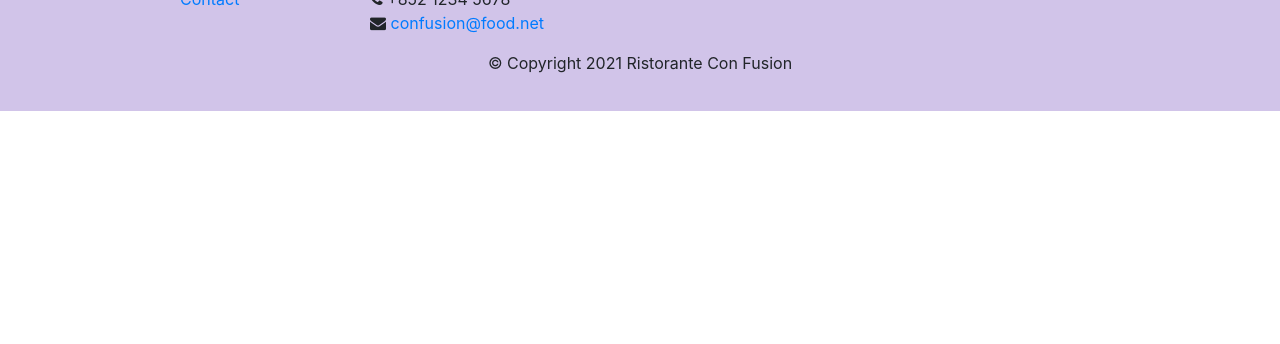
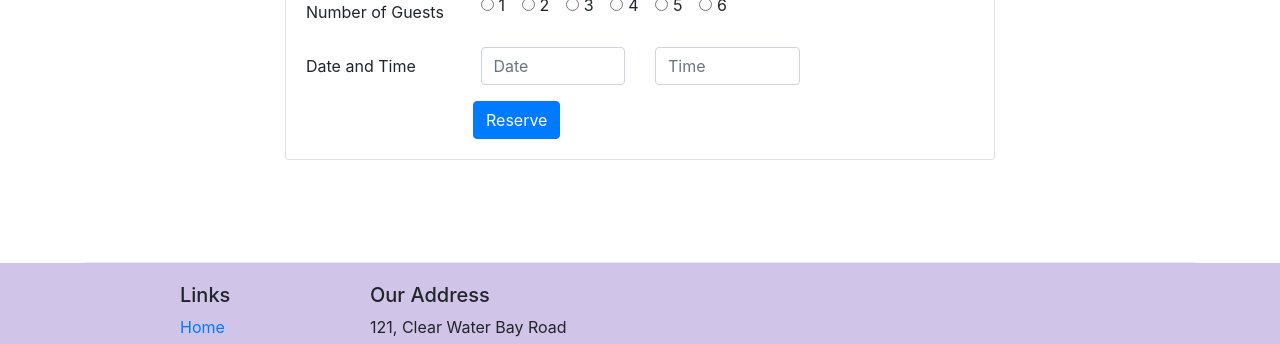
Before and after one commit to cguvenilir/conFusion, a website: page index.html in a window 1280 px wide. Shown: the part 1671-2015 px from the top of the page. Before the commit the page ends 1782 px from the top, so only its background shows below. Drawn offline with nearby package versions, Linux system fonts and the light colour scheme.

Commit message:
Assignment 2

```diff
--- a/index.html
+++ b/index.html
@@ -40,8 +40,11 @@
                     <h1>Ristorante con Fusion</h1>
                     <p>We take inspiration from the World's best cuisines, and create a unique fusion experience. Our lipsmacking creations will tickle your culinary senses!</p>
                 </div>
-                <div class="col-12 col-sm align-self-center">
+                <div class="col-12 col-sm-3 align-self-center">
                     <img src="img/logo.png" class="img-fluid">
+                </div>
+                <div class="col-12 col-sm-3 align-self-center">
+                    <a href="#reserve" class="btn btn-sm btn-block btn-warning">Reserve Table</a>
                 </div>
             </div>
         </div>
@@ -69,8 +72,13 @@
                 <h3>This Month's Promotions</h3>
             </div>
             <div class="col col-sm col-md">
-                <h2>Weekend Grand Buffet</h2>
-                <p>Featuring mouthwatering combinations with a choice of five different salads, six enticing appetizers, six main entrees and five choicest desserts. Free flowing bubbly and soft drinks. All for just $19.99 per person </p>
+                <div class="media">
+                    <div class="media-body">
+                        <h2>Weekend Grand Buffet <span class="badge badge-danger">NEW</span></h2>
+                        <p>Featuring mouthwatering combinations with a choice of five different salads, six enticing appetizers, six main entrees and five choicest desserts. Free flowing bubbly and soft drinks. All for just $19.99 per person </p>
+                    </div>
+                    <img class="d-flex ml-3 img-thumbnail align-self-center" src="img/buffet.png" alt="buffet">
+                </div>
             </div>
         </div>
 
@@ -85,6 +93,57 @@
                         <h2 class="mt-0">Alberto Somayya</h2>
                         <h4>Executive Chef</h4>
                         <p>Award winning three-star Michelin chef with wide International experience having worked closely with whos-who in the culinary world, he specializes in creating mouthwatering Indo-Italian fusion experiences. </p>
+                    </div>
+                </div>
+            </div>
+        </div>
+
+        <div class="row row-content justify-content-center">
+            <div class="col-sm-8">
+                <div id="reserve" class="card">
+                    <h3 class="card-header bg-warning text-white">Reserve a Table</h3>
+                    <div class="card-body">
+                        <form>
+                            <div class="form-group row">
+                                <label class="col-sm-3 col-form-label">Number of Guests </label>
+                                <div class="col-sm-9">
+                                    <div class="form-check form-check-inline">
+                                        <input class="form-check-input" type="radio" name="inlineRadioOptions" id="inlineRadio1" value="option1">
+                                        <label class="form-check-label" for="inlineRadio1">1</label>
+                                    </div>
+                                    <div class="form-check form-check-inline">
+                                        <input class="form-check-input" type="radio" name="inlineRadioOptions" id="inlineRadio2" value="option2">
+                                        <label class="form-check-label" for="inlineRadio2">2</label>
+                                    </div>
+                                    <div class="form-check form-check-inline">
+                                        <input class="form-check-input" type="radio" name="inlineRadioOptions" id="inlineRadio3" value="option3">
+                                        <label class="form-check-label" for="inlineRadio3">3</label>
+                                    </div>
+                                    <div class="form-check form-check-inline">
+                                        <input class="form-check-input" type="radio" name="inlineRadioOptions" id="inlineRadio4" value="option4">
+                                        <label class="form-check-label" for="inlineRadio4">4</label>
+                                    </div>
+                                    <div class="form-check form-check-inline">
+                                        <input class="form-check-input" type="radio" name="inlineRadioOptions" id="inlineRadio5" value="option5">
+                                        <label class="form-check-label" for="inlineRadio5">5</label>
+                                    </div>
+                                    <div class="form-check form-check-inline">
+                                        <input class="form-check-input" type="radio" name="inlineRadioOptions" id="inlineRadio6" value="option6">
+                                        <label class="form-check-label" for="inlineRadio6">6</label>
+                                    </div>
+                                </div>
+                            </div>
+                            <div class="form-group row">
+                                <label class="col-sm-3 col-form-label">Date and Time </label>
+                                <div class="col-sm-3">
+                                    <input type="text" class="form-control" placeholder="Date">
+                                </div>
+                                <div class="col-sm-3 mr-auto">
+                                    <input type="text" class="form-control" placeholder="Time">
+                                </div>
+                            </div>
+                            <button class="btn btn-primary offset-sm-3" type="submit">Reserve</button>
+                        </form>
                     </div>
                 </div>
             </div>
```
